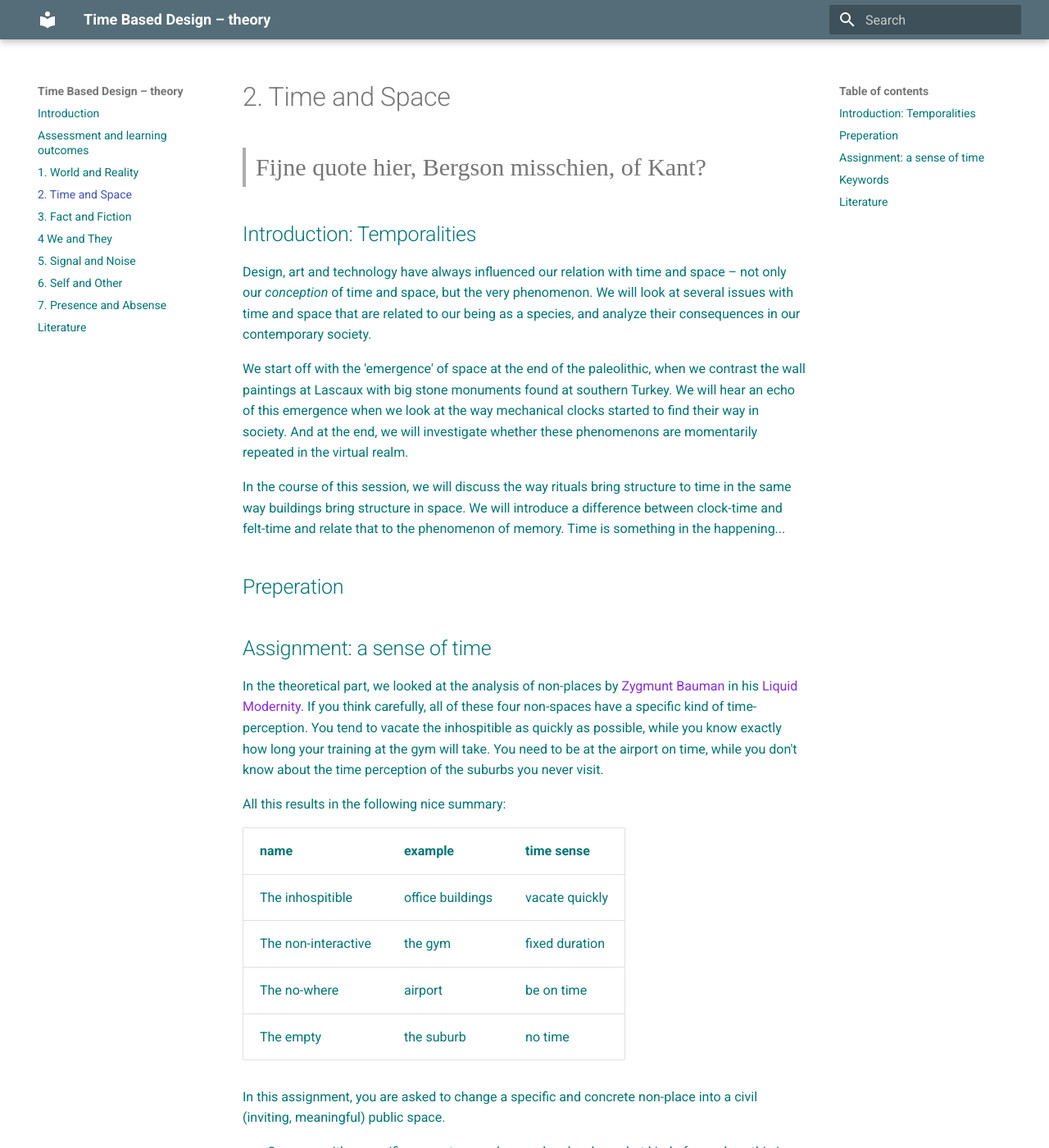
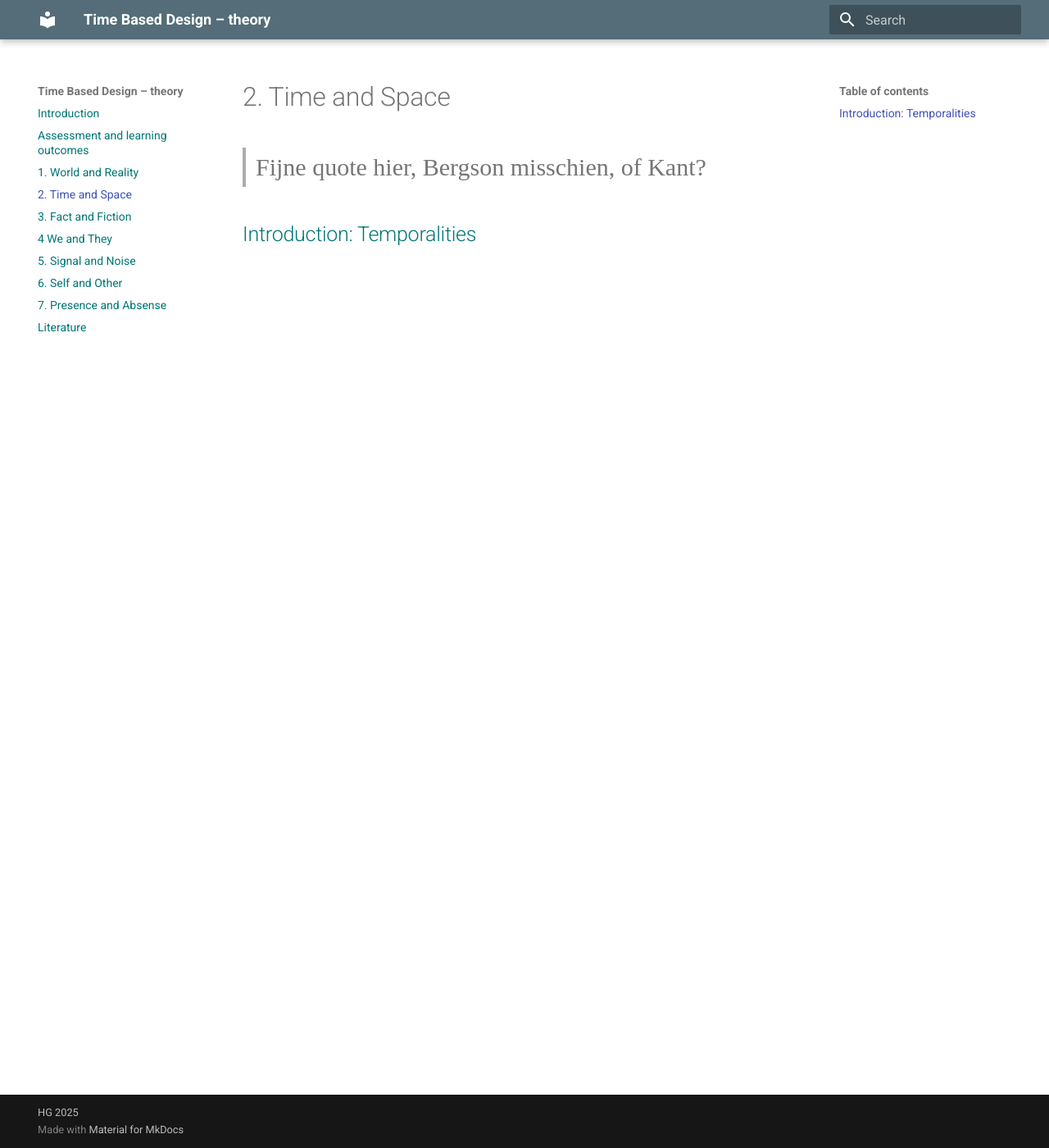
Before and after one commit to bart314/TBD, an MkDocs documentation site: the page built from docs/week2.md, in a window 1280 px wide and 1400 px high. Shown: the whole window at 82% size. Built offline with MkDocs 1.6.1 and Material for MkDocs 9.7.7, drawn with Linux system fonts in a browser that asks for light colours; some web fonts are replaced; some of the changed text lies outside the part shown.

Commit message:
eerste week verder af.

```diff
--- a/docs/week2.md
+++ b/docs/week2.md
@@ -3,46 +3,3 @@
 > Fijne quote hier, Bergson misschien, of Kant?
 
 ## Introduction: Temporalities
-
-Design, art and technology have always influenced our relation with time and space – not only our *conception* of time and space, but the very phenomenon. We will look at several issues with time and space that are related to our being as a species, and analyze their consequences in our contemporary society.
-
-We start off with the 'emergence' of space at the end of the paleolithic, when we contrast the wall paintings at Lascaux with big stone monuments found at southern Turkey. We will hear an echo of this emergence when we look at the way mechanical clocks started to find their way in society. And at the end, we will investigate whether these phenomenons are momentarily repeated in the virtual realm.
-
-In the course of this session, we will discuss the way rituals bring structure to time in the same way buildings bring structure in space. We will introduce a difference between clock-time and felt-time and relate that to the phenomenon of memory. Time is something in the happening...
-
-## Preperation
-
-## Assignment: a sense of time
-
-In the theoretical part, we looked at the analysis of non-places by [Zygmunt Bauman](https://en.wikipedia.org/wiki/Zygmunt_Bauman) in his [Liquid Modernity](https://en.wikipedia.org/wiki/Late_modernity). If you think carefully, all of these four non-spaces have a specific kind of time-perception. You tend to vacate the inhospitible as quickly as possible, while you know exactly how long your training at the gym will take. You need to be at the airport on time, while you don't know about the time perception of the suburbs you never visit.
-
-All this results in the following nice summary:
-
-name | example | time sense
----|---|---
-The inhospitible | office buildings | vacate quickly
-The non-interactive | the gym | fixed duration
-The no-where | airport | be on time
-The empty | the suburb | no time
-
-In this assignment, you are asked to change a specific and concrete non-place into a civil (inviting, meaningful) public space.
-
-- Come up with a specific concrete non-place and make clear what kind of non-place this is and why.
-- Come up with a work (a small installation which forms an addition to the place) that will change this particular place into a *civil* space.
-- Realise this work in a *proof-of-concept*-manner (so it doesn't have to be completely finished and polished).
-
-
-## Keywords
-- Repetition and Difference
-- Memory
-- Rituals
-- Attention
-
-
-## Literature
-- Barrett
-- Bauman
-- Certeau
-- Grosz
-- Han
-- Rosa
```
Also changed, not shown: docs/week1.md (+54 -0 lines), docs/imgs/forsythe_nowhere_2.jpeg (added), docs/imgs/john_cage.jpeg (added), docs/imgs/rebecca-horn.jpeg (added), docs/imgs/vermeulen-sonic-acts.jpeg (added), 2 other files.
